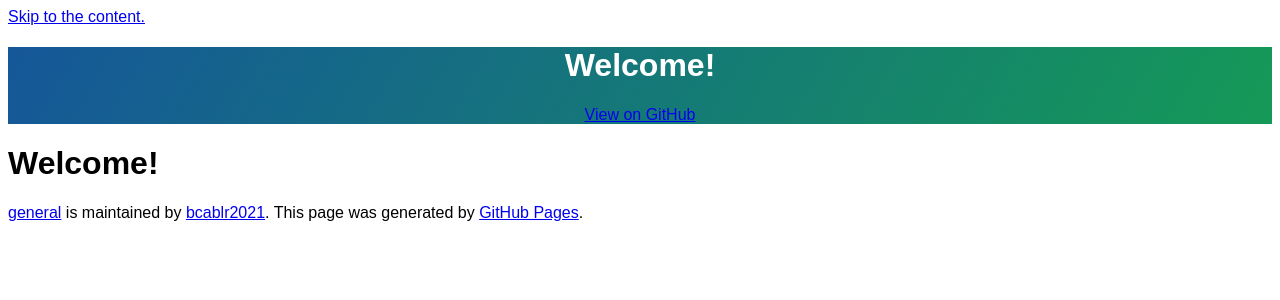
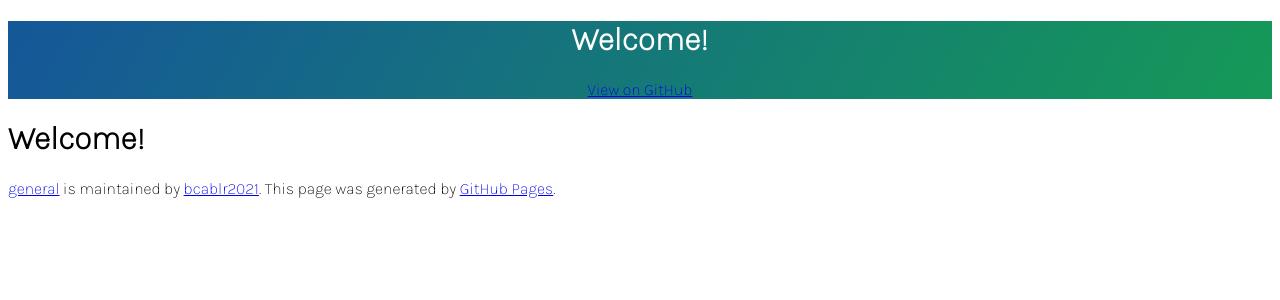
Before and after one commit to bcablr2021/general, a Jekyll site: the page built from index.md, in a window 1280 px wide. Shown: the top 300 px of the page. Built offline with Jekyll 4.4.1, drawn with Linux system fonts in a browser that asks for light colours; our own code applies the rules of GitHub Pages for plain Markdown files; the repository's description, which GitHub fills in, is left out.

Commit message:
Update default.html

```diff
--- a/_layouts/default.html
+++ b/_layouts/default.html
@@ -14,16 +14,14 @@
     <meta charset="UTF-8">
 
 {% seo %}
-    <link rel="preconnect" href="https://fonts.gstatic.com">
-<link href="https://fonts.googleapis.com/css2?family=Sacramento&display=swap" rel="stylesheet">
+	<link rel="preconnect" href="https://fonts.gstatic.com">
+	<link href="https://fonts.googleapis.com/css2?family=Karla:wght@200&display=swap" rel="stylesheet">
     <meta name="viewport" content="width=device-width, initial-scale=1">
     <meta name="theme-color" content="#157878">
     <meta name="apple-mobile-web-app-status-bar-style" content="black-translucent">
     <link rel="stylesheet" href="{{ '/assets/css/style.css?v=' | append: site.github.build_revision | relative_url }}">
   </head>
   <body>
-    <a id="skip-to-content" href="#content">Skip to the content.</a>
-
     <header class="page-header" role="banner">
       <h1 class="project-name">{{ page.title | default: site.title | default: site.github.repository_name }}</h1>
       <h2 class="project-tagline">{{ page.description | default: site.description | default: site.github.project_tagline }}</h2>
```
